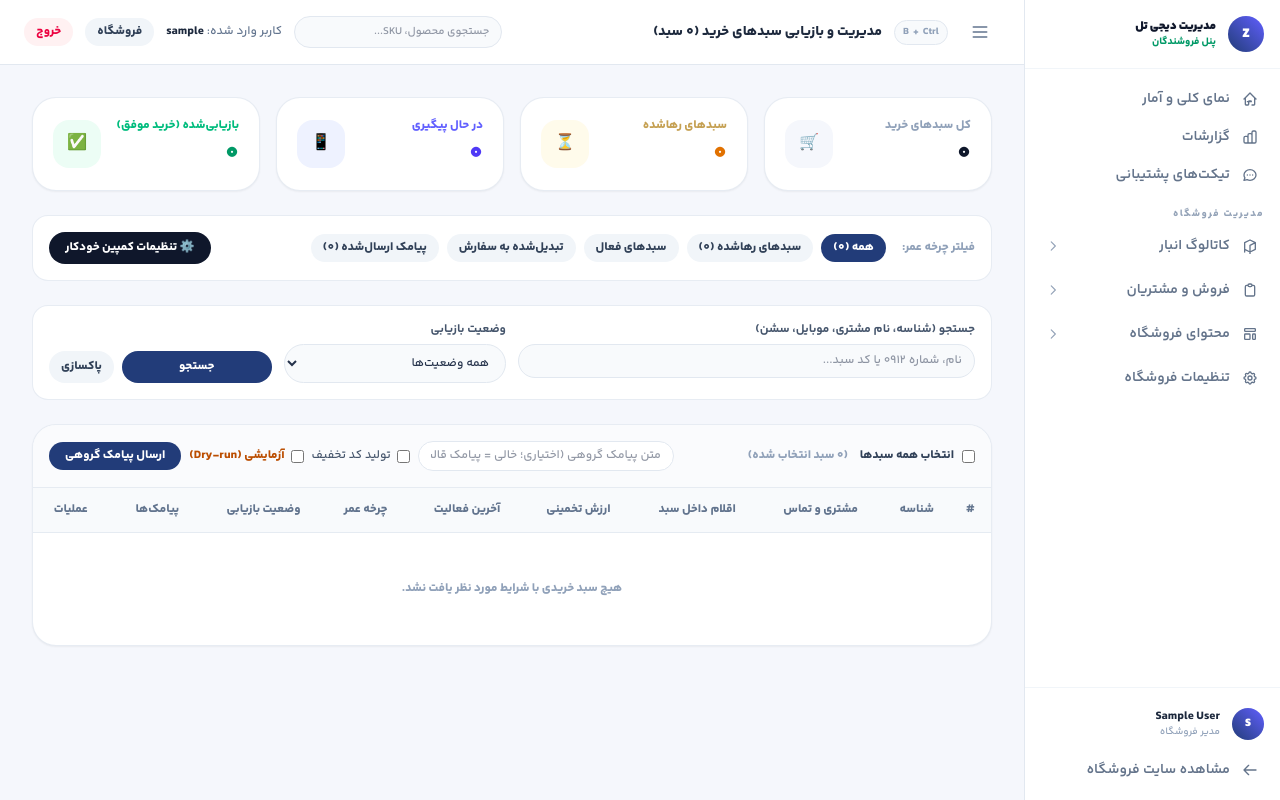
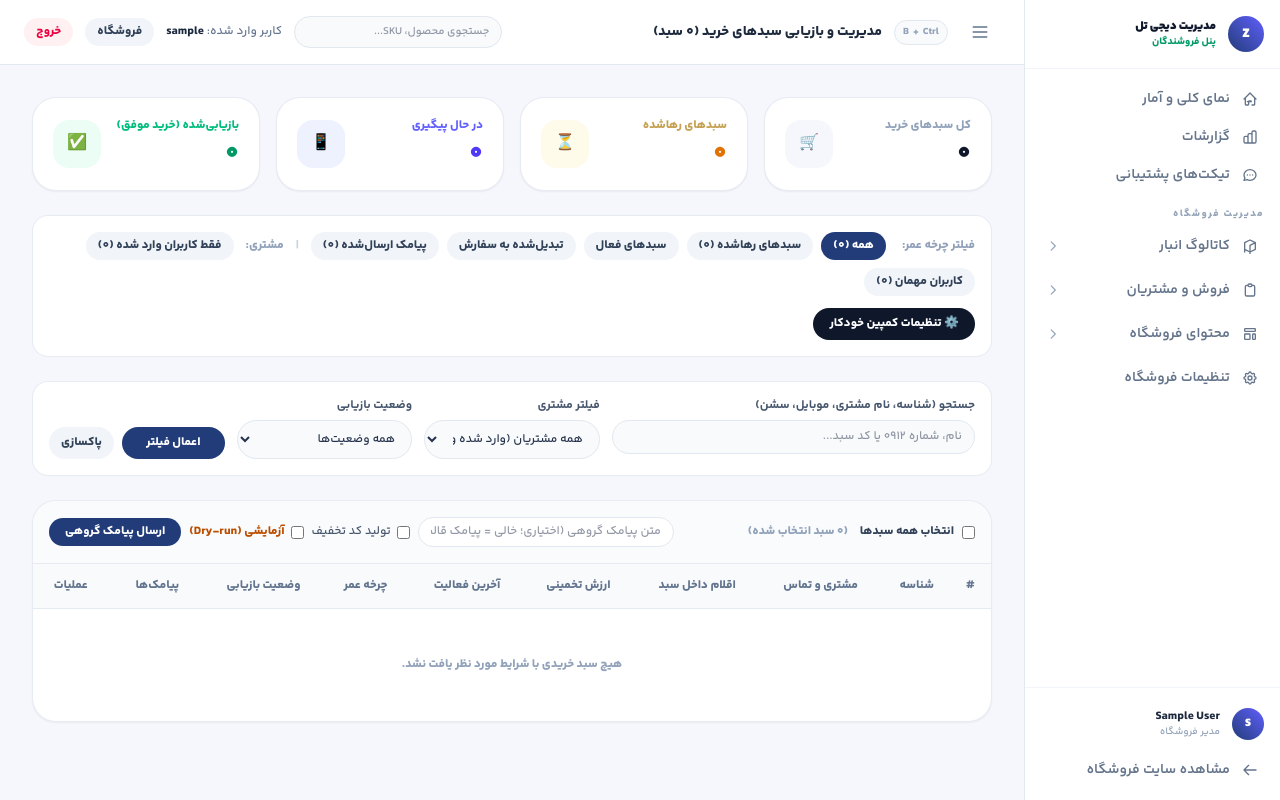
Before and after one commit to AmirhArabi/digitell, a Django app: page /dashboard/carts/ in a window 1280 px wide. Run offline with Django 5.2, Linux system fonts and the light colour scheme; the visitor is signed in with stand-in values (Sample User, id 1); data comes from the database, SQL or seed files in the repository; data that the repository does not hold is empty; style sheets or scripts are compiled from the project's sources.

Commit message:
افزودن فیلتر مشتریان (کاربران وارد شده و مهمان) در بخش سبدهای خرید داشبورد

```diff
--- a/dashboard/views.py
+++ b/dashboard/views.py
@@ -251,6 +251,7 @@
     """فهرست سبدهای خرید با فیلترهای پیشرفته، جستجو و آمار بازیابی."""
     status_filter = request.GET.get('status', '').strip()  # all, abandoned, active, converted, empty
     recovery_filter = request.GET.get('recovery', '').strip()
+    customer_filter = (request.GET.get('customer') or request.GET.get('user') or request.GET.get('customer_type') or '').strip()
     search_query = request.GET.get('q', '').strip()
 
     queryset = (
@@ -269,6 +270,21 @@
             | Q(user__last_name__icontains=search_query)
             | Q(user__phone_number__icontains=search_query)
         )
+
+    if customer_filter:
+        if customer_filter in ('authenticated', 'logged_in', 'registered', 'user'):
+            queryset = queryset.filter(user__isnull=False)
+        elif customer_filter in ('guest', 'anonymous'):
+            queryset = queryset.filter(user__isnull=True)
+        elif customer_filter.isdigit():
+            queryset = queryset.filter(user_id=int(customer_filter))
+        else:
+            queryset = queryset.filter(
+                Q(user__username__icontains=customer_filter)
+                | Q(user__phone_number__icontains=customer_filter)
+                | Q(user__first_name__icontains=customer_filter)
+                | Q(user__last_name__icontains=customer_filter)
+            )
 
     if recovery_filter:
         queryset = queryset.filter(recovery_status=recovery_filter)
@@ -294,6 +310,8 @@
         queryset = queryset.filter(items__isnull=True)
 
     total_carts_count = Cart.objects.count()
+    authenticated_count = Cart.objects.filter(user__isnull=False).count()
+    guest_count = Cart.objects.filter(user__isnull=True).count()
     abandoned_count = Cart.objects.filter(
         items__isnull=False,
         converted_order__isnull=True,
@@ -309,13 +327,17 @@
     context = {
         'carts': carts_page,
         'total_count': total_carts_count,
+        'authenticated_count': authenticated_count,
+        'guest_count': guest_count,
         'abandoned_count': abandoned_count,
         'recovered_count': recovered_count,
         'contacted_count': contacted_count,
         'status_filter': status_filter,
         'recovery_filter': recovery_filter,
+        'customer_filter': customer_filter,
         'search_query': search_query,
         'recovery_choices': Cart.RECOVERY_CHOICES,
+        'querystring': _querystring_without_page(request),
     }
     return render(request, 'dashboard/cart_list.html', context)
 
--- a/templates/dashboard/cart_list.html
+++ b/templates/dashboard/cart_list.html
@@ -54,11 +54,15 @@
     <div class="bg-white p-4 rounded-2xl border border-slate-200/80 flex flex-wrap items-center justify-between gap-3 text-xs font-bold">
         <div class="flex flex-wrap items-center gap-2">
             <span class="text-slate-400 pl-2">فیلتر چرخه عمر:</span>
-            <a href="{% url 'dashboard:cart_list' %}" class="px-3 py-1.5 rounded-xl transition {% if not status_filter %}bg-blue-600 text-white{% else %}bg-slate-100 hover:bg-slate-200 text-slate-700{% endif %}">همه ({{ total_count }})</a>
-            <a href="?status=abandoned" class="px-3 py-1.5 rounded-xl transition {% if status_filter == 'abandoned' %}bg-amber-600 text-white{% else %}bg-slate-100 hover:bg-slate-200 text-slate-700{% endif %}">سبدهای رهاشده ({{ abandoned_count }})</a>
-            <a href="?status=active" class="px-3 py-1.5 rounded-xl transition {% if status_filter == 'active' %}bg-emerald-600 text-white{% else %}bg-slate-100 hover:bg-slate-200 text-slate-700{% endif %}">سبدهای فعال</a>
-            <a href="?status=converted" class="px-3 py-1.5 rounded-xl transition {% if status_filter == 'converted' %}bg-purple-600 text-white{% else %}bg-slate-100 hover:bg-slate-200 text-slate-700{% endif %}">تبدیل‌شده به سفارش</a>
-            <a href="?recovery=contacted" class="px-3 py-1.5 rounded-xl transition {% if recovery_filter == 'contacted' %}bg-indigo-600 text-white{% else %}bg-slate-100 hover:bg-slate-200 text-slate-700{% endif %}">پیامک ارسال‌شده ({{ contacted_count }})</a>
+            <a href="{% url 'dashboard:cart_list' %}" class="px-3 py-1.5 rounded-xl transition {% if not status_filter and not customer_filter and not recovery_filter %}bg-blue-600 text-white{% else %}bg-slate-100 hover:bg-slate-200 text-slate-700{% endif %}">همه ({{ total_count }})</a>
+            <a href="?status=abandoned{% if customer_filter %}&customer={{ customer_filter }}{% endif %}{% if recovery_filter %}&recovery={{ recovery_filter }}{% endif %}" class="px-3 py-1.5 rounded-xl transition {% if status_filter == 'abandoned' %}bg-amber-600 text-white{% else %}bg-slate-100 hover:bg-slate-200 text-slate-700{% endif %}">سبدهای رهاشده ({{ abandoned_count }})</a>
+            <a href="?status=active{% if customer_filter %}&customer={{ customer_filter }}{% endif %}{% if recovery_filter %}&recovery={{ recovery_filter }}{% endif %}" class="px-3 py-1.5 rounded-xl transition {% if status_filter == 'active' %}bg-emerald-600 text-white{% else %}bg-slate-100 hover:bg-slate-200 text-slate-700{% endif %}">سبدهای فعال</a>
+            <a href="?status=converted{% if customer_filter %}&customer={{ customer_filter }}{% endif %}{% if recovery_filter %}&recovery={{ recovery_filter }}{% endif %}" class="px-3 py-1.5 rounded-xl transition {% if status_filter == 'converted' %}bg-purple-600 text-white{% else %}bg-slate-100 hover:bg-slate-200 text-slate-700{% endif %}">تبدیل‌شده به سفارش</a>
+            <a href="?recovery=contacted{% if customer_filter %}&customer={{ customer_filter }}{% endif %}{% if status_filter %}&status={{ status_filter }}{% endif %}" class="px-3 py-1.5 rounded-xl transition {% if recovery_filter == 'contacted' %}bg-indigo-600 text-white{% else %}bg-slate-100 hover:bg-slate-200 text-slate-700{% endif %}">پیامک ارسال‌شده ({{ contacted_count }})</a>
+            <span class="text-slate-300 mx-1">|</span>
+            <span class="text-slate-400 pl-1">مشتری:</span>
+            <a href="?customer=authenticated{% if status_filter %}&status={{ status_filter }}{% endif %}{% if recovery_filter %}&recovery={{ recovery_filter }}{% endif %}" class="px-3 py-1.5 rounded-xl transition {% if customer_filter == 'authenticated' %}bg-teal-600 text-white{% else %}bg-slate-100 hover:bg-slate-200 text-slate-700{% endif %}">فقط کاربران وارد شده ({{ authenticated_count }})</a>
+            <a href="?customer=guest{% if status_filter %}&status={{ status_filter }}{% endif %}{% if recovery_filter %}&recovery={{ recovery_filter }}{% endif %}" class="px-3 py-1.5 rounded-xl transition {% if customer_filter == 'guest' %}bg-slate-700 text-white{% else %}bg-slate-100 hover:bg-slate-200 text-slate-700{% endif %}">کاربران مهمان ({{ guest_count }})</a>
         </div>
         <div>
             <a href="{% url 'dashboard:cart_recovery_campaign' %}" class="px-4 py-2 bg-slate-900 hover:bg-slate-800 text-white rounded-xl transition inline-flex items-center gap-2">
@@ -68,11 +72,22 @@
     </div>
 
     <!-- Advanced Search Form -->
-    <form method="get" class="bg-white p-4 rounded-2xl border border-slate-200/80 grid grid-cols-1 sm:grid-cols-2 lg:grid-cols-4 gap-3 text-xs">
+    <form method="get" class="bg-white p-4 rounded-2xl border border-slate-200/80 grid grid-cols-1 sm:grid-cols-2 lg:grid-cols-5 gap-3 text-xs">
+        {% if status_filter %}
+            <input type="hidden" name="status" value="{{ status_filter }}">
+        {% endif %}
         <div class="lg:col-span-2">
             <label class="block font-semibold text-slate-600 mb-1.5">جستجو (شناسه، نام مشتری، موبایل، سشن)</label>
             <input type="search" name="q" value="{{ search_query }}" placeholder="نام، شماره ۰۹۱۲ یا کد سبد..."
                    class="w-full bg-slate-50 border border-slate-200 rounded-xl px-3 py-2 focus:bg-white focus:outline-none focus:border-blue-500">
+        </div>
+        <div>
+            <label class="block font-semibold text-slate-600 mb-1.5">فیلتر مشتری</label>
+            <select name="customer" class="w-full bg-slate-50 border border-slate-200 rounded-xl px-3 py-2 focus:bg-white focus:outline-none">
+                <option value="">همه مشتریان (وارد شده و مهمان)</option>
+                <option value="authenticated" {% if customer_filter == 'authenticated' %}selected{% endif %}>فقط کاربران وارد شده (عضو)</option>
+                <option value="guest" {% if customer_filter == 'guest' %}selected{% endif %}>کاربران مهمان</option>
+            </select>
         </div>
         <div>
             <label class="block font-semibold text-slate-600 mb-1.5">وضعیت بازیابی</label>
@@ -84,7 +99,7 @@
             </select>
         </div>
         <div class="flex items-end gap-2">
-            <button type="submit" class="w-full py-2 bg-blue-600 hover:bg-blue-700 text-white rounded-xl font-bold transition">جستجو</button>
+            <button type="submit" class="w-full py-2 bg-blue-600 hover:bg-blue-700 text-white rounded-xl font-bold transition">اعمال فیلتر</button>
             <a href="{% url 'dashboard:cart_list' %}" class="px-3 py-2 bg-slate-100 hover:bg-slate-200 text-slate-700 rounded-xl font-bold transition">پاکسازی</a>
         </div>
     </form>
@@ -146,8 +161,22 @@
                                     #{{ cart.id }}
                                 </td>
                                 <td class="py-3.5 px-4">
-                                    <div class="font-bold text-slate-900">{{ cart.customer_display_name }}</div>
-                                    <div class="text-slate-500 font-mono text-[11px]">
+                                    <div class="flex items-center gap-1.5">
+                                        {% if cart.user %}
+                                            <a href="{% url 'dashboard:customer_detail' cart.user.pk %}" class="font-bold text-blue-700 hover:underline">
+                                                {{ cart.customer_display_name }}
+                                            </a>
+                                            <span class="inline-flex items-center px-1.5 py-0.5 rounded text-[10px] font-bold bg-teal-50 text-teal-700 border border-teal-200">
+                                                کاربر وارد شده
+                                            </span>
+                                        {% else %}
+                                            <span class="font-bold text-slate-800">{{ cart.customer_display_name }}</span>
+                                            <span class="inline-flex items-center px-1.5 py-0.5 rounded text-[10px] font-medium bg-slate-100 text-slate-600 border border-slate-200">
+                                                مهمان
+                                            </span>
+                                        {% endif %}
+                                    </div>
+                                    <div class="text-slate-500 font-mono text-[11px] mt-0.5">
                                         {{ cart.customer_phone|default:"بدون شماره تماس" }}
                                     </div>
                                     {% if cart.session_key and not cart.user %}
@@ -233,10 +262,10 @@
                     </div>
                     <div class="flex items-center gap-1">
                         {% if carts.has_previous %}
-                            <a href="?page={{ carts.previous_page_number }}&status={{ status_filter }}&recovery={{ recovery_filter }}&q={{ search_query }}" class="px-3 py-1.5 bg-white border border-slate-200 rounded-lg hover:bg-slate-100 transition">قبلی</a>
+                            <a href="?{% if querystring %}{{ querystring }}&{% endif %}page={{ carts.previous_page_number }}" class="px-3 py-1.5 bg-white border border-slate-200 rounded-lg hover:bg-slate-100 transition">قبلی</a>
                         {% endif %}
                         {% if carts.has_next %}
-                            <a href="?page={{ carts.next_page_number }}&status={{ status_filter }}&recovery={{ recovery_filter }}&q={{ search_query }}" class="px-3 py-1.5 bg-white border border-slate-200 rounded-lg hover:bg-slate-100 transition">بعدی</a>
+                            <a href="?{% if querystring %}{{ querystring }}&{% endif %}page={{ carts.next_page_number }}" class="px-3 py-1.5 bg-white border border-slate-200 rounded-lg hover:bg-slate-100 transition">بعدی</a>
                         {% endif %}
                     </div>
                 </div>
```
Also changed, not shown: cart/tests_recovery.py (+16 -0 lines).
